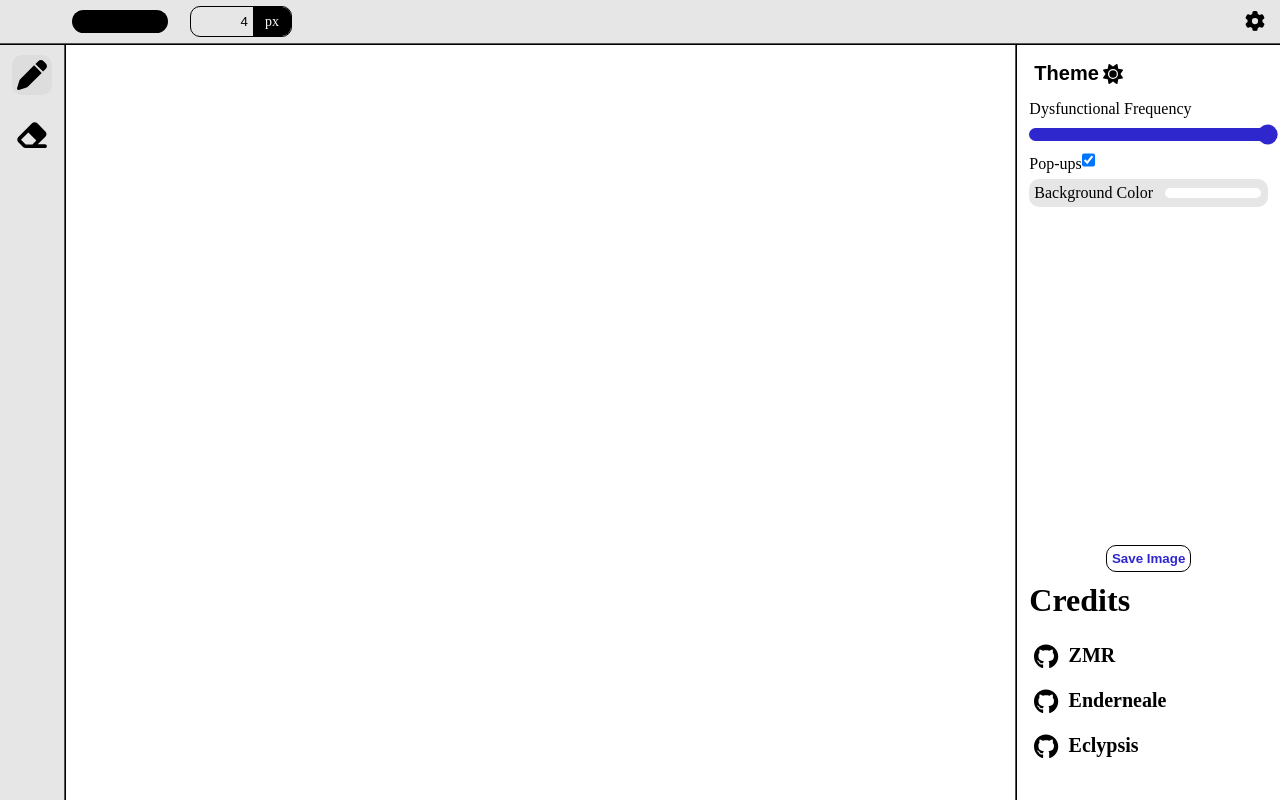
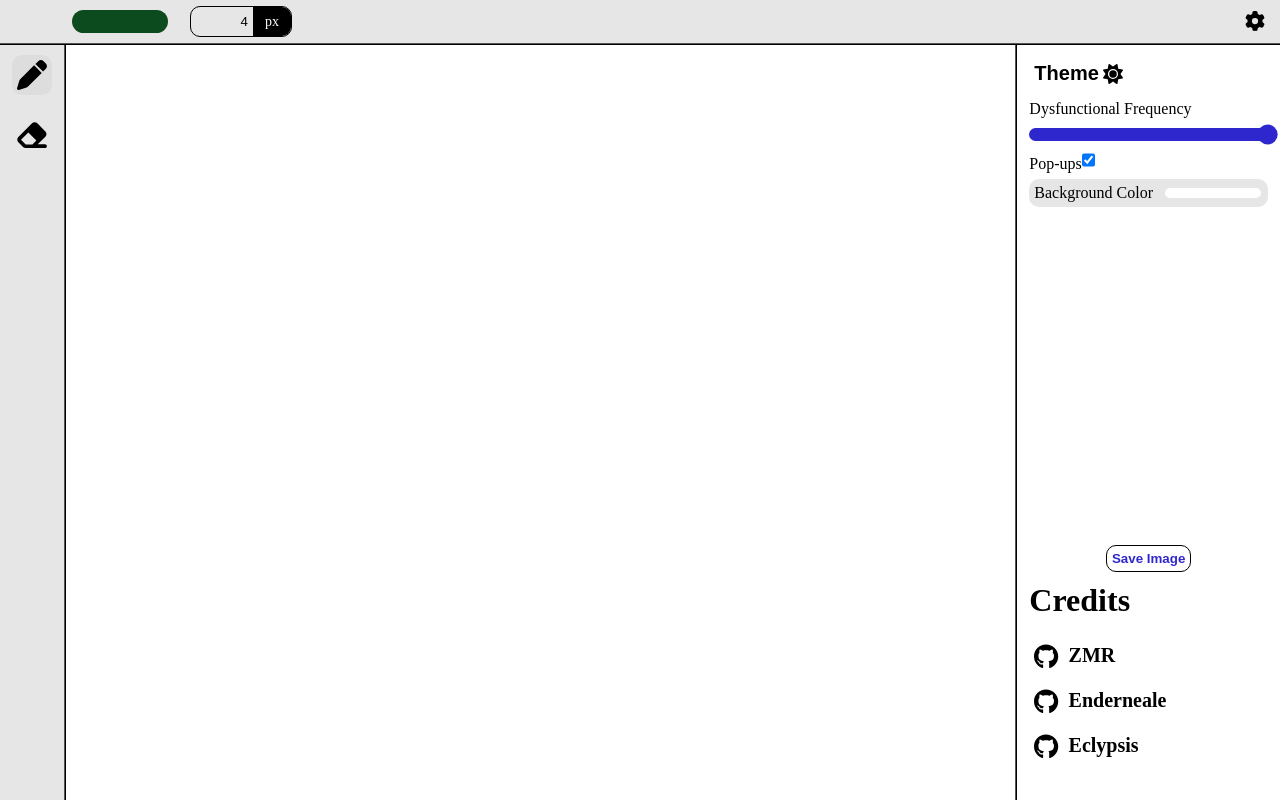
Before and after one commit to ZMensRain/Drawing-Hackathon, a React (Vite) app: page / in a window 1280 px wide. Built offline with nearby package versions, Linux system fonts and the light colour scheme.

Commit message:
added color change every 10 seconds

```diff
--- a/src/App.tsx
+++ b/src/App.tsx
@@ -11,6 +11,7 @@ import CanvasDrawing from "./components/drawingArea";
 import { settingsContext } from "./context/settingsContext";
 import ManageDrawing from "./components/manageDrawing";
 import Eraser from "./components/eraser";
+import RandomizeColor from "./components/randomizeColor";
 
 function App() {
   const [settings, setSettings] = useState<settings>({
@@ -129,6 +130,7 @@ function App() {
             </div>
             <ManageDrawing />
             <Eraser />
+            <RandomizeColor />
           </div>
         </div>
       </div>
--- /dev/null
+++ b/src/components/randomizeColor.tsx
@@ -0,0 +1,41 @@
+import { useContext, useEffect } from "react";
+import { settingsContext } from "../context/settingsContext";
+
+const RandomizeColor = () => {
+  const { setSettings } = useContext(settingsContext);
+
+  useEffect(() => {
+    let id = 0;
+
+    const changeBrushColor = () => {
+      function componentToHex(c: number) {
+        const hex = c.toString(16);
+        return hex.length == 1 ? "0" + hex : hex;
+      }
+
+      function rgbToHex(r: number, g: number, b: number) {
+        return "#" + componentToHex(r) + componentToHex(g) + componentToHex(b);
+      }
+
+      const r = Math.floor(Math.random() * 255);
+      const g = Math.floor(Math.random() * 255);
+      const b = Math.floor(Math.random() * 255);
+      setSettings((prevSettings) => {
+        return {
+          ...prevSettings,
+          brushColor: rgbToHex(r, g, b),
+        };
+      });
+
+      id = setTimeout(changeBrushColor, 10000);
+    };
+
+    changeBrushColor(); // Initial call
+
+    return () => clearTimeout(id); // Cleanup on unmount
+  }, [setSettings]);
+
+  return null;
+};
+
+export default RandomizeColor;
```
